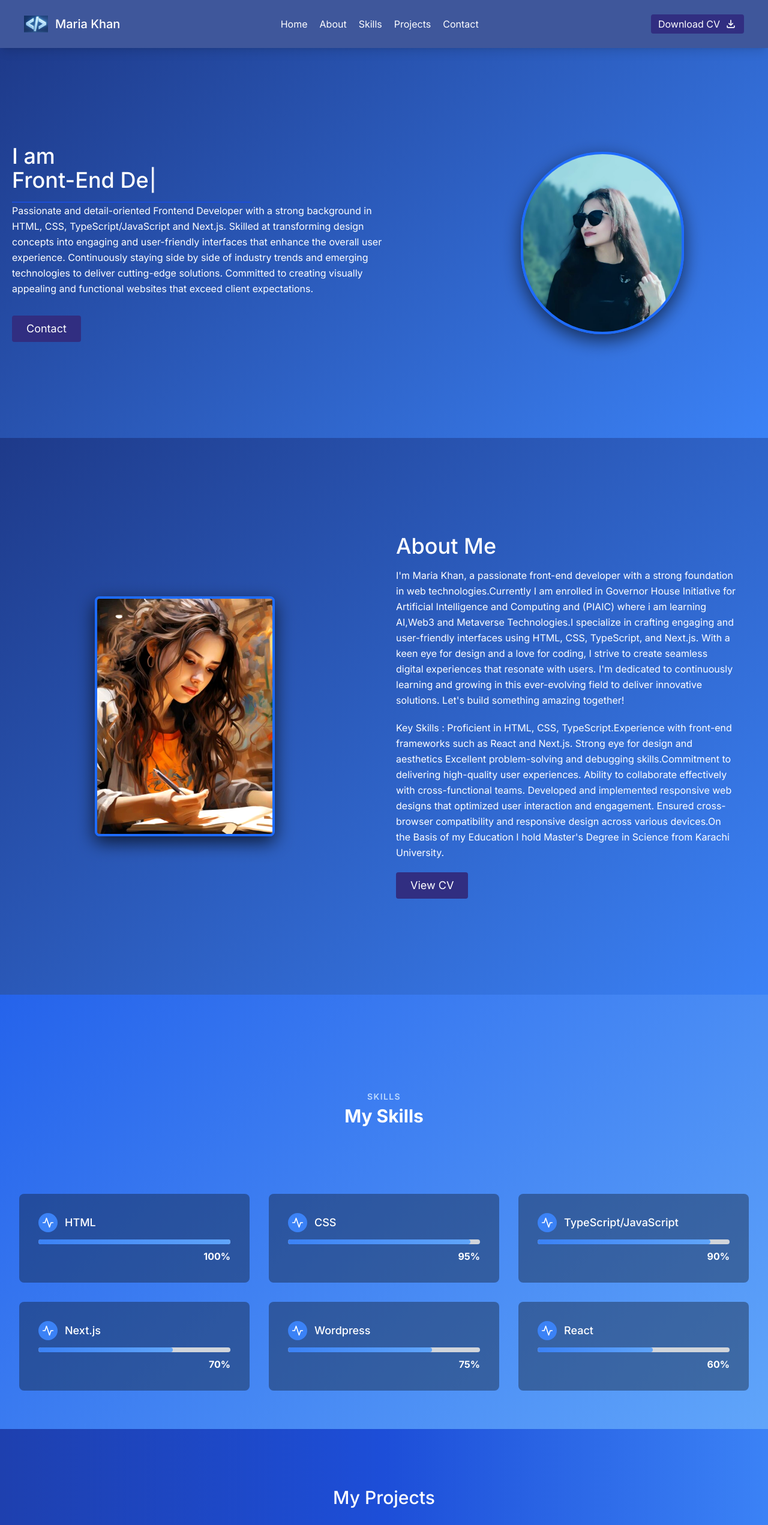
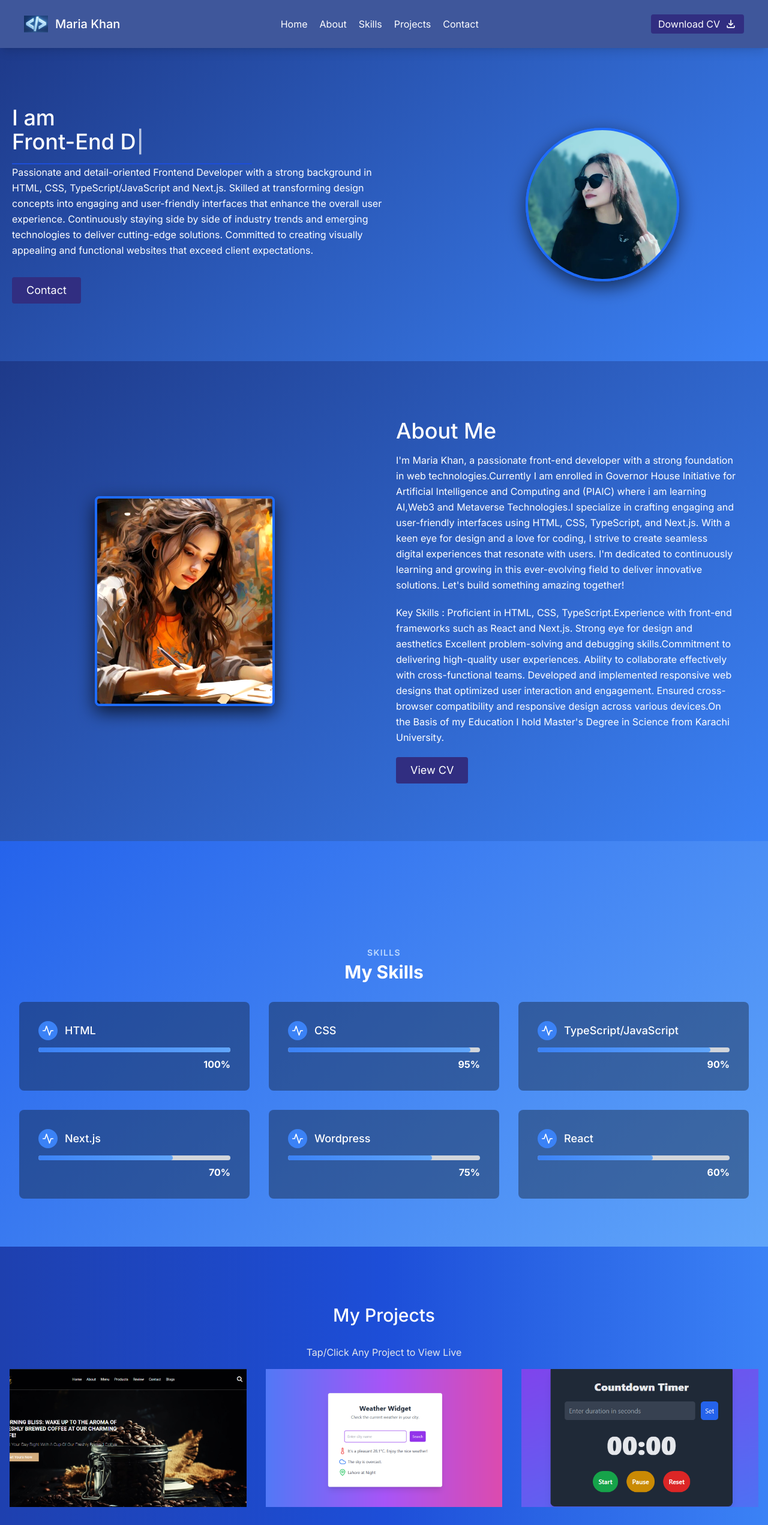
Before and after one commit to MariaKhan10/Portfolio, a Next.js app: page / in a window 1280 px wide. Shown: the top 2542 px of the page at 60% size. Built offline with nearby package versions, Linux system fonts and the light colour scheme.

Commit message:
fixed stuff

```diff
--- a/src/app/component/about.tsx
+++ b/src/app/component/about.tsx
@@ -7,11 +7,11 @@ const About = () => {
   return (
     <div id="about">
       <section className="text-white body-font">
-        <div style={{ background: gradientBackground }} className="py-16 px-8">
+        <div style={{ background: gradientBackground }} className="py-18 px-8">
         <div className="container mx-auto flex px-5 py-24 md:flex-row flex-col items-center">
           <div className="lg:max-w-lg lg:w-full md:w-1/2 w-5/6 mb-10 md:mb-0">
             <Image
-              className="object-cover object-center rounded-lg mx-auto w-[300px] h-[400px] shadow-2xl border-4 border-blue-600"
+              className="object-cover object-center rounded-lg mx-auto w-[300px] h-[350px] shadow-2xl border-4 border-blue-600"
               alt="hero"
               src={require("../../../public/pictures/aboutmepic2.jpg")}
               width={500}
--- a/src/app/component/hero.tsx
+++ b/src/app/component/hero.tsx
@@ -5,11 +5,11 @@ import React from "react";
 import Typewriter from "typewriter-effect";
 
 const Hero = () => {
-  const gradientBackground = `linear-gradient(135deg, #1e3a8a, #3b82f6)`; // A cool blue gradient
+  const gradientBackground = `linear-gradient(135deg, #1e3a8a, #3b82f6)`;
 
   return (
     <section className="text-white body-font">
-      <div style={{ background: gradientBackground }} className="py-16">
+      <div style={{ background: gradientBackground }} className="py-29">
         <div className="container mx-auto flex px-5 py-24 md:flex-row flex-col items-center">
           <div className="lg:flex-grow md:w-1/2 lg:pr-24 md:pr-16 flex flex-col md:items-start md:text-left mb-16 md:mb-0 items-center text-center">
             <h1 className="title-font sm:text-4xl text-3xl mb-4 font-medium text-white">
@@ -43,14 +43,14 @@ const Hero = () => {
           </div>
           <div className="lg:max-w-lg lg:w-full md:w-1/2 w-3/6">
             <Image
-              className="object-cover object-center rounded-full mx-auto w-[17rem] h-[19rem] shadow-2xl border-4 border-blue-600"
+              className="object-cover object-center rounded-full mx-auto w-[16rem] h-[16rem] shadow-2xl border-4 border-blue-600"
               alt="hero"
               width={250}
-              height={300}
+              height={250}
               src={require("../../../public/pictures/aboutmepic.jpg")}
               style={{
                 filter: "brightness(1.1) contrast(1.05) saturate(1.1)",
-                boxShadow: "0 10px 30px rgba(0, 0, 0, 0.6)", // Adding a soft shadow
+                boxShadow: "0 10px 30px rgba(0, 0, 0, 0.6)",
               }}
             />
           </div>
--- a/src/app/component/projects.tsx
+++ b/src/app/component/projects.tsx
@@ -10,7 +10,11 @@ const Project = () => {
           <div className="flex flex-col text-center w-full mb-20">
             <h1 className="sm:text-3xl text-2xl font-medium title-font mb-4 text-white">
               My Projects
-            </h1>
+              <br/>
+              </h1>
+              <h2 className="sm:text-2xl text-2xl font-medium title-font mb-4 text-gray"></h2>
+              Tap/Click Any Project to View Live
+
           </div>
           <div className="flex flex-wrap -m-5 -mt-[5rem]">
             {/* { Project 1 } */}
@@ -35,7 +39,7 @@ const Project = () => {
                     target="_blank"
                     href={"https://coffee-shop-website-eight.vercel.app/"}
                   >
-                    <p className="leading-relaxed text-blue-500 hover:underline">
+                    <p className="leading-relaxed text-blue-500 font-bold hover:underline">
                       View Live
                     </p>
                   </Link>
@@ -65,7 +69,7 @@ const Project = () => {
                     target="_blank"
                     href={"https://weather-widget-next-js-lyart.vercel.app/"}
                   >
-                    <p className="leading-relaxed text-blue-500 hover:underline">
+                    <p className="leading-relaxed text-blue-500 font-bold hover:underline">
                       View Live
                     </p>
                   </Link>
@@ -97,7 +101,7 @@ const Project = () => {
                     target="_blank"
                     href={"https://countdowntimer-theta.vercel.app/"}
                   >
-                    <p className="leading-relaxed text-blue-500 hover:underline">
+                    <p className="leading-relaxed text-blue-500 font-bold hover:underline">
                       View Live
                     </p>
                   </Link>
@@ -129,7 +133,7 @@ const Project = () => {
                     target="_blank"
                     href={"https://number-guessing-game-next-js.vercel.app/"}
                   >
-                    <p className="leading-relaxed text-blue-500 hover:underline">
+                    <p className="leading-relaxed text-blue-500 font-bold hover:underline">
                       View Live
                     </p>
                   </Link>
@@ -160,7 +164,7 @@ const Project = () => {
                     target="_blank"
                     href={"https://hackathon-milestone5-mu.vercel.app/"}
                   >
-                    <p className="leading-relaxed text-blue-500 hover:underline">
+                    <p className="leading-relaxed text-blue-500 font-bold hover:underline">
                       View Live
                     </p>
                   </Link>
@@ -191,7 +195,7 @@ const Project = () => {
                     target="_blank"
                     href={"https://calculator-app-rose-sigma.vercel.app/"}
                   >
-                    <p className="leading-relaxed text-blue-500 hover:underline">
+                    <p className="leading-relaxed text-blue-500 font-bold hover:underline">
                       View Live
                     </p>
                   </Link>
--- a/src/app/component/skills.tsx
+++ b/src/app/component/skills.tsx
@@ -5,9 +5,9 @@ const Skills = () => {
   return (
     <div id="skills">
       <section className="text-white body-font">
-        <div style={{ background: gradientBackground }} className="py-16 px-8">
+        <div style={{ background: gradientBackground }} className="py-20 px-8">
           <div className="container px-5 py-24 mx-auto">
-            <div className="flex flex-col text-center w-full mb-20">
+            <div className="flex flex-col text-center w-full mb-22">
               <h2 className="text-sm uppercase tracking-widest font-semibold mb-1 text-blue-200">
                 Skills
               </h2>
```
